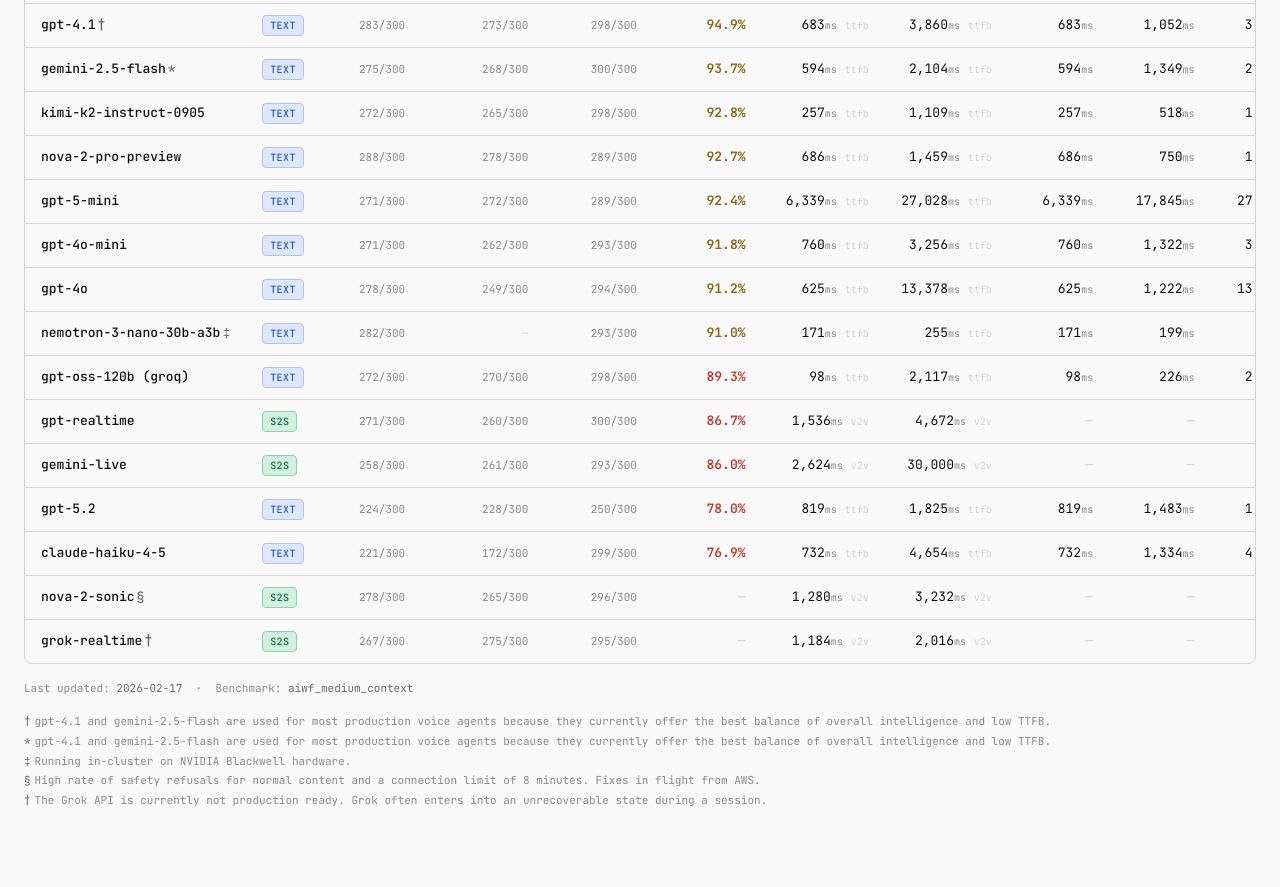
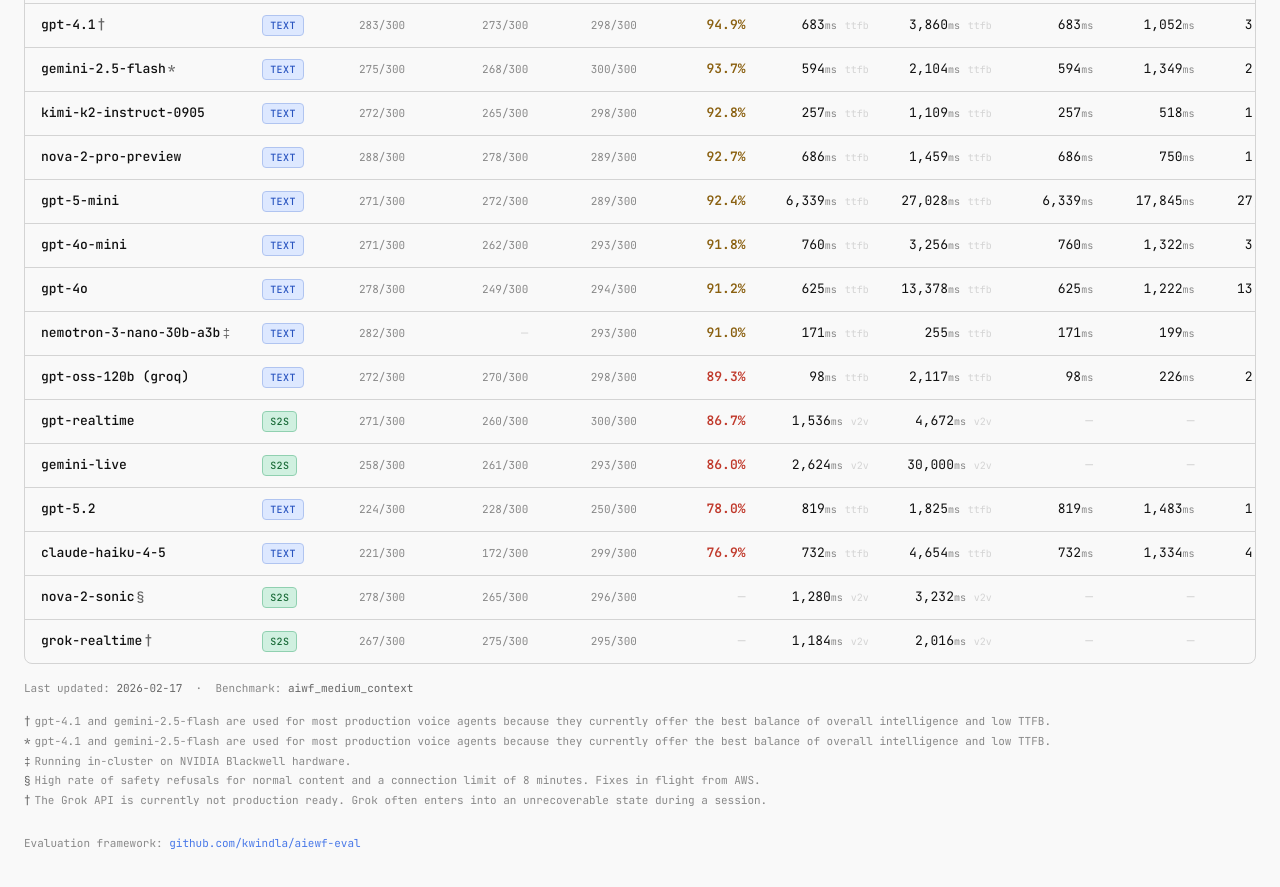
Before and after one commit to noahvandal/multi-turn-model-eval, a website: page public/index.html in a window 1280 px wide. Shown: the part 448-1335 px from the top of the page. Drawn offline with Linux system fonts and the light colour scheme.

Commit message:
Add evaluation framework link to index.html

```diff
--- a/public/index.html
+++ b/public/index.html
@@ -428,6 +428,10 @@
     <div class="meta-info" id="meta-bottom"></div>
     <div class="footnotes" id="footnotes"></div>
   </div>
+
+  <div style="margin-top:24px;font-size:11px;color:var(--text-dim);">
+    Evaluation framework: <a href="https://github.com/kwindla/aiewf-eval" target="_blank" rel="noopener" style="color:var(--accent);text-decoration:none;">github.com/kwindla/aiewf-eval</a>
+  </div>
 </div>
 
 <script>
```
